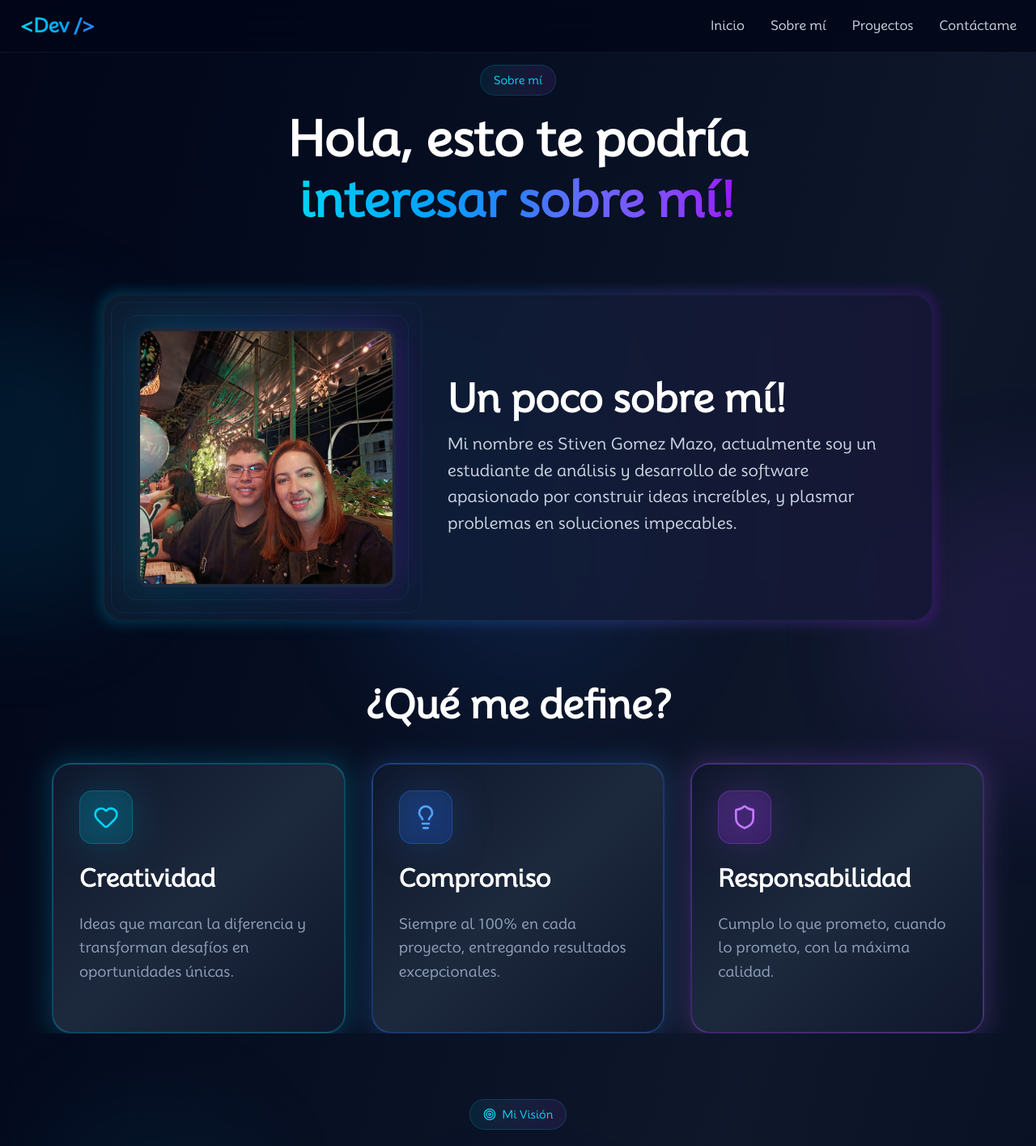
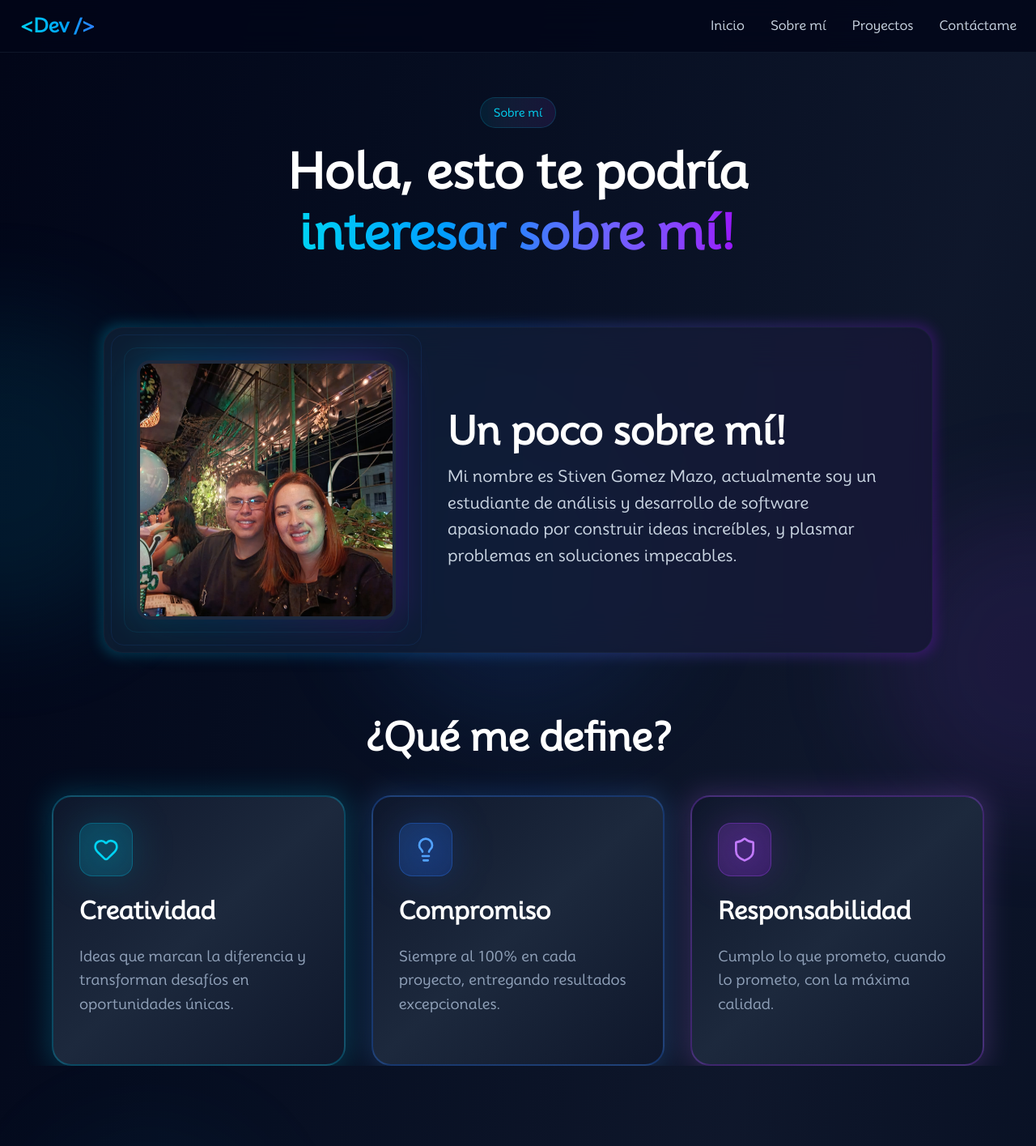
Before and after one commit to TpLink777/Portafolio, a React (Vite) app in the folder Home/: page /sobre-mi in a window 1280 px wide. Shown: the top 1415 px of the page at 81% size. Built offline with nearby package versions, Linux system fonts and the light colour scheme.

Commit message:
actualizacion de varios componentes, como su responsive desaing y arreglo de errores menores

```diff
--- a/Home/src/sections/Proyectos/Proyectos.jsx
+++ b/Home/src/sections/Proyectos/Proyectos.jsx
@@ -24,7 +24,7 @@ const Proyectos = () => {
             <div className='max-w-7xl mx-auto w-full relative z-10'>
 
                 <div className="text-center space-y-6 mb-20">
-                    <div className="inline-flex items-center gap-2 px-5 py-2.5 bg-linear-to-r from-cyan-500/10 to-purple-500/10 border border-cyan-500/30 rounded-full hover:border-cyan-500/50 transition-all duration-300 backdrop-blur-sm">
+                    <div className="inline-flex items-center gap-2 mt-10 px-5 py-2.5 bg-linear-to-r from-cyan-500/10 to-purple-500/10 border border-cyan-500/30 rounded-full hover:border-cyan-500/50 transition-all duration-300 backdrop-blur-sm">
                         <Code2 size={18} className="text-cyan-400" />
                         <span className="text-cyan-400 text-sm font-semibold tracking-wide">Mi Trabajo</span>
                     </div>
@@ -88,7 +88,7 @@ const Proyectos = () => {
                                             ))}
                                         </div>
 
-                                        <div className="flex gap-4 pt-6">
+                                        <div className="flex flex-col sm:flex-row gap-3 sm:gap-4 pt-4 sm:pt-6">
                                             <a
                                                 href={proyecto.repositorio}
                                                 onClick={(e) => e.stopPropagation()}
--- a/Home/src/sections/Sobre mi/Seccion1.jsx
+++ b/Home/src/sections/Sobre mi/Seccion1.jsx
@@ -17,7 +17,7 @@ const Seccion1 = () => {
 
 
                         <div className="text-center space-y-4">
-                            <div className="inline-flex items-center gap-2 px-4 py-2 bg-linear-to-r from-cyan-500/10 to-purple-500/10 border border-cyan-500/20 rounded-full">
+                            <div className="inline-flex items-center gap-2 mt-10 px-4 py-2 bg-linear-to-r from-cyan-500/10 to-purple-500/10 border border-cyan-500/20 rounded-full">
                                 <span className="text-cyan-400 text-sm font-medium">
                                     Sobre mí
                                 </span>
--- a/Home/src/sections/Sobre mi/Seccion2.jsx
+++ b/Home/src/sections/Sobre mi/Seccion2.jsx
@@ -5,7 +5,7 @@ const Seccion2 = () => {
     return (
         <>
             <section className='min-h-screen flex items-center justify-center px-6 relative overflow-hidden'>
-    {/* Fondos decorativos con blur */}
+
                 <div className="absolute inset-0 overflow-hidden pointer-events-none">
                     <div className="absolute top-20 left-10 w-72 h-72 bg-cyan-500/5 rounded-full blur-3xl"></div>
                     <div className="absolute bottom-20 right-10 w-72 h-72 bg-purple-500/5 rounded-full blur-3xl"></div>
@@ -15,9 +15,8 @@ const Seccion2 = () => {
                 <div className='max-w-7xl mx-auto w-full relative z-10'>
                     <div className='flex flex-col items-center gap-12 md:gap-16'>
 
-            {/* Header */}
                         <div className="text-center space-y-6">
-                <div className="inline-flex items-center gap-2 px-4 py-2 bg-linear-to-r from-cyan-500/10 to-purple-500/10 border border-cyan-500/20 rounded-full">
+                            <div className="inline-flex items-center gap-2 px-4 mt-10 py-2 bg-linear-to-r from-cyan-500/10 to-purple-500/10 border border-cyan-500/20 rounded-full">
                                 <Target size={16} className="text-cyan-400" />
                                 <span className="text-cyan-400 text-sm font-medium">Mi Visión</span>
                             </div>
@@ -31,23 +30,21 @@ const Seccion2 = () => {
                             </p>
                         </div>
 
-            {/* Subtítulo */}
                         <div className="w-full max-w-5xl">
                             <h3 className='text-2xl sm:text-3xl lg:text-4xl font-bold text-white text-center mb-12'>
                                 Algunas metas a <span className="bg-linear-to-r from-cyan-400 to-blue-500 bg-clip-text text-transparent">corto plazo</span>
                             </h3>
 
-                {/* Grid de metas */}
                             <div className='grid grid-cols-1 md:grid-cols-3 gap-6 lg:gap-8'>
 
-                    {/* Meta 1: Aprender inglés - Cyan */}
+
                                 <div className="group relative">
                                     <div className="absolute -inset-1 bg-linear-to-r from-cyan-400 via-cyan-500 to-cyan-400 rounded-3xl blur-lg opacity-0 group-hover:opacity-60 transition-all duration-700"></div>
 
                                     <div className="relative bg-linear-to-br from-slate-900 via-slate-800 to-slate-900 backdrop-blur-xl border-2 border-cyan-500/30 rounded-3xl p-8 h-full hover:scale-105 hover:-translate-y-3 transition-all duration-500 hover:border-cyan-500/60 hover:shadow-2xl hover:shadow-cyan-500/20">
 
                                         <div className="flex flex-col items-center text-center space-y-6">
-                                {/* Icono */}
+
                                             <div className="relative">
                                                 <div className="absolute inset-0 bg-cyan-500/20 rounded-2xl blur-xl group-hover:blur-2xl transition-all duration-500"></div>
                                                 <div className="relative p-5 bg-linear-to-br from-cyan-500/20 to-cyan-600/20 rounded-2xl border border-cyan-500/30 group-hover:border-cyan-500/50 group-hover:scale-110 transition-all duration-500">
@@ -55,25 +52,25 @@ const Seccion2 = () => {
                                                 </div>
                                             </div>
 
-                                {/* Título */}
+
                                             <h4 className="text-2xl font-bold text-white group-hover:text-cyan-400 transition-colors duration-500">
                                                 Aprender inglés
                                             </h4>
 
-                                {/* Línea decorativa */}
+
                                             <div className="h-1 w-0 bg-linear-to-r from-cyan-400 to-cyan-600 rounded-full group-hover:w-full transition-all duration-700"></div>
                                         </div>
                                     </div>
                                 </div>
 
-                    {/* Meta 2: Consolidar estudios - Blue */}
+
                                 <div className="group relative">
                                     <div className="absolute -inset-1 bg-linear-to-r from-blue-400 via-blue-500 to-blue-400 rounded-3xl blur-lg opacity-0 group-hover:opacity-60 transition-all duration-700"></div>
 
                                     <div className="relative bg-linear-to-br from-slate-900 via-slate-800 to-slate-900 backdrop-blur-xl border-2 border-blue-500/30 rounded-3xl p-8 h-full hover:scale-105 hover:-translate-y-3 transition-all duration-500 hover:border-blue-500/60 hover:shadow-2xl hover:shadow-blue-500/20">
 
                                         <div className="flex flex-col items-center text-center space-y-6">
-                                {/* Icono */}
+
                                             <div className="relative">
                                                 <div className="absolute inset-0 bg-blue-500/20 rounded-2xl blur-xl group-hover:blur-2xl transition-all duration-500"></div>
                                                 <div className="relative p-5 bg-linear-to-br from-blue-500/20 to-blue-600/20 rounded-2xl border border-blue-500/30 group-hover:border-blue-500/50 group-hover:scale-110 transition-all duration-500">
@@ -81,25 +78,24 @@ const Seccion2 = () => {
                                                 </div>
                                             </div>
 
-                                {/* Título */}
+
                                             <h4 className="text-2xl font-bold text-white group-hover:text-blue-400 transition-colors duration-500">
                                                 Consolidar mis estudios
                                             </h4>
 
-                                {/* Línea decorativa */}
                                             <div className="h-1 w-0 bg-linear-to-r from-blue-400 to-blue-600 rounded-full group-hover:w-full transition-all duration-700"></div>
                                         </div>
                                     </div>
                                 </div>
 
-                    {/* Meta 3: Seguir aprendiendo - Purple */}
+
                                 <div className="group relative">
                                     <div className="absolute -inset-1 bg-linear-to-r from-purple-400 via-purple-500 to-purple-400 rounded-3xl blur-lg opacity-0 group-hover:opacity-60 transition-all duration-700"></div>
 
                                     <div className="relative bg-linear-to-br from-slate-900 via-slate-800 to-slate-900 backdrop-blur-xl border-2 border-purple-500/30 rounded-3xl p-8 h-full hover:scale-105 hover:-translate-y-3 transition-all duration-500 hover:border-purple-500/60 hover:shadow-2xl hover:shadow-purple-500/20">
 
                                         <div className="flex flex-col items-center text-center space-y-6">
-                                {/* Icono */}
+
                                             <div className="relative">
                                                 <div className="absolute inset-0 bg-purple-500/20 rounded-2xl blur-xl group-hover:blur-2xl transition-all duration-500"></div>
                                                 <div className="relative p-5 bg-linear-to-br from-purple-500/20 to-purple-600/20 rounded-2xl border border-purple-500/30 group-hover:border-purple-500/50 group-hover:scale-110 transition-all duration-500">
@@ -107,12 +103,11 @@ const Seccion2 = () => {
                                                 </div>
                                             </div>
 
-                                {/* Título */}
                                             <h4 className="text-2xl font-bold text-white group-hover:text-purple-400 transition-colors duration-500">
                                                 Seguir aprendiendo día tras día
                                             </h4>
 
-                                {/* Línea decorativa */}
+
                                             <div className="h-1 w-0 bg-linear-to-r from-purple-400 to-purple-600 rounded-full group-hover:w-full transition-all duration-700"></div>
                                         </div>
                                     </div>
--- a/Home/src/sections/skills/Skills.jsx
+++ b/Home/src/sections/skills/Skills.jsx
@@ -16,7 +16,7 @@ const Skills = () => {
             <div className="max-w-7xl mx-auto relative z-10">
 
                 <div className="text-center mb-20">
-                    <div className="inline-flex items-center gap-2 px-4 py-2 bg-linear-to-r from-cyan-500/10 to-purple-500/10 border border-cyan-500/20 rounded-full mb-6">
+                    <div className="inline-flex items-center gap-2 mt-10 px-4 py-2 bg-linear-to-r from-cyan-500/10 to-purple-500/10 border border-cyan-500/20 rounded-full mb-6">
                         <Sparkles size={16} className="text-cyan-400" />
                         <span className="text-cyan-400 text-sm font-medium">Mis Capacidades</span>
                     </div>
```
Lines whose indentation alone changed are shown as unchanged.
